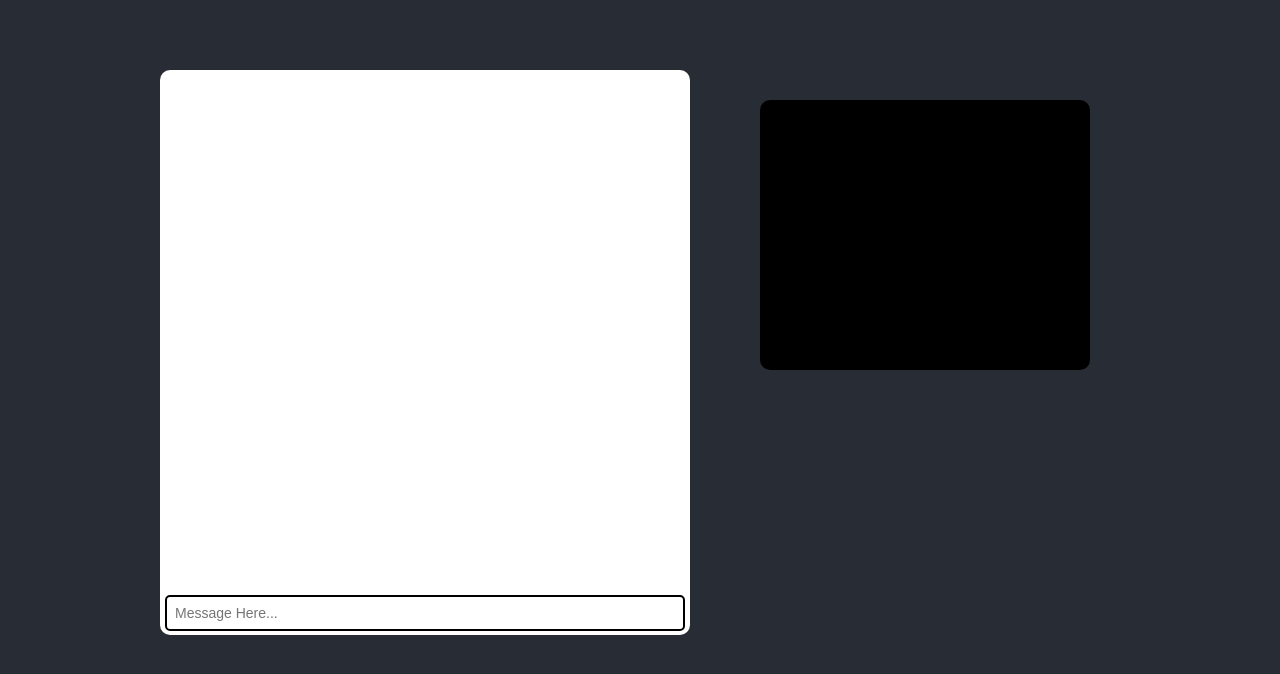
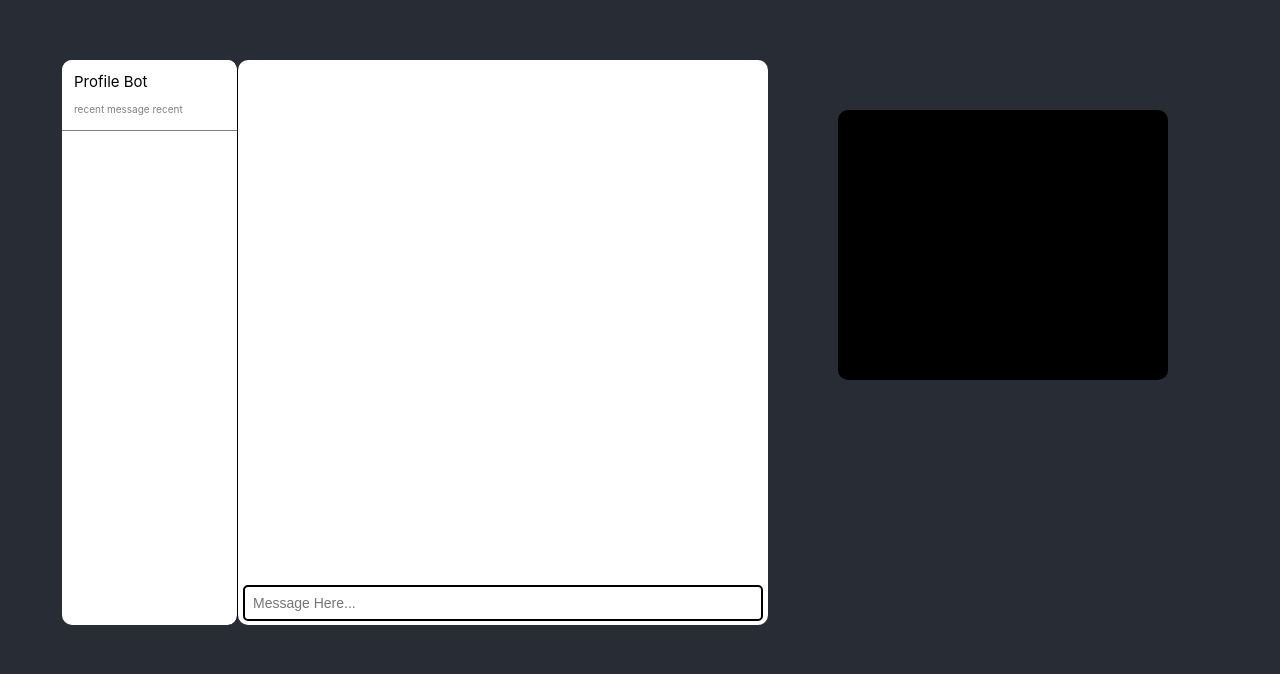
Before and after one commit to winnllam/chatbotbox, a React (Create React App) app: page / in a window 1280 px wide. Shown: the top 674 px of the page. Built offline with nearby package versions, Linux system fonts and the light colour scheme.

Commit message:
Added inital conversation tab

```diff
--- a/src/App.module.css
+++ b/src/App.module.css
@@ -12,9 +12,9 @@ p {
 }
 
 .page {
-  margin-top: 50px;
+  margin-top: 60px;
   display: flex;
-  flex-flow: row wrap;
+  flex-flow: rowre wrap;
   justify-content: center;
 }
 
@@ -26,10 +26,21 @@ p {
   align-content: center;
 }
 
+.tabsBg {
+  width: 175px;
+  height: 565px;
+  margin: 0;
+  background-color: white;
+  border-radius: 10px;
+  border-right: 1px solid black;
+  overflow-y: scroll;
+  position: block;
+}
+
 .chatBox {
   width: 500px;
   height: 500px;
-  margin: 20px 20px 0 20px;
+  margin: 0 20px 0 0;
   background-color: white;
   border-radius: 10px 10px 0 0;
   padding: 10px 15px;
--- a/src/App.tsx
+++ b/src/App.tsx
@@ -1,6 +1,7 @@
 import React, { useRef, useEffect, useState, useCallback } from "react";
 import ChatMessage from "./components/ChatMessage/ChatMessage";
 import ChatInput from "./components/ChatInput/ChatInput";
+import ConversationTabs from './components/ConversationTabs/ConversationTabs';
 import ServerConsole from "./components/ServerConsole/ServerConsole";
 import styles from "./App.module.css";
 import { ChatMessageData, queryData } from "./common/types";
@@ -67,6 +68,11 @@ const App: React.FC = () => {
 
   return (
     <div className={styles.page}>
+      <div className={styles.tabsBg}>
+        <ConversationTabs key='1' name='Profile Bot'>
+          recent message recent message recent message recent message recent message recent message recent message recent message recent message
+        </ConversationTabs>
+      </div>
       <div className={styles.container}>
         <div className={styles.chatBox}>
           {messages.map((m: any) => (
--- a/src/components/ChatInput/ChatInput.module.css
+++ b/src/components/ChatInput/ChatInput.module.css
@@ -1,7 +1,7 @@
 .inputFrame {
-  width: 500;
+  width: 530px;
   height: 45px;
-  margin: 0 20px;
+  margin: 0;
   background-color: white;
   border-radius: 0 0 10px 10px;
   text-align: center;
--- a/src/components/ChatInput/ChatInput.tsx
+++ b/src/components/ChatInput/ChatInput.tsx
@@ -8,7 +8,7 @@ interface InputProps {
 }
 
 const ChatInput = memo<InputProps>(({ sendMessage, name }) => {
-  const [value, setValue] = useState('');
+  const [value, setValue] = useState("");
 
   const handleInput = useCallback((e: ChangeEvent<HTMLInputElement>) => {
     setValue(e.currentTarget.value);
@@ -21,12 +21,12 @@ const ChatInput = memo<InputProps>(({ sendMessage, name }) => {
       const messageObj: ChatMessageData = {
         id: name,
         message: value,
-        time: new Date()
+        time: new Date(),
       };
 
       if (value !== "") {
         sendMessage(messageObj);
-        setValue('');
+        setValue("");
       }
     },
     [sendMessage, value, name]
--- /dev/null
+++ b/src/components/ConversationTabs/ConversationTabs.module.css
@@ -0,0 +1,28 @@
+.tab {
+  height: 50px;
+  padding: 10px;
+  border-bottom: 1px solid gray;
+}
+
+.inactive {
+  background-color: white;
+}
+
+.active {
+  background-color: #f1f1f1;
+}
+
+.botName {
+  font-size: 15px;
+}
+
+.textBox {
+  height: 15px;
+  margin: 10px 0;
+  overflow: hidden;
+}
+
+.recent {
+  font-size: 10px;
+  color: gray;
+}
--- /dev/null
+++ b/src/components/ConversationTabs/ConversationTabs.tsx
@@ -0,0 +1,30 @@
+import React, { memo, useCallback, useState } from "react";
+import styles from "./ConversationTabs.module.css";
+
+interface TabProps {
+  name: string;
+  children: string; //most recent message and time for each bot :)
+} //onclick this tab it opens the chat
+
+const ConversationTabs = memo<TabProps>(({ name, children }) => {
+  const [active, setActive] = useState<String>(styles.inactive);
+
+  const showActive = useCallback(async () => {
+      setActive(active === styles.inactive ? styles.active : styles.active);
+  }, [active]);
+
+  const sendActive = useCallback(async () => {
+
+  }, []);
+
+  return (
+    <div className={`${styles.tab} ${active}`} onClick={showActive}>
+      <p className={styles.botName}>{name}</p>
+      <div className={styles.textBox}>
+        <p className={styles.recent}>{children}</p>
+      </div>
+    </div>
+  );
+});
+
+export default ConversationTabs;
```
